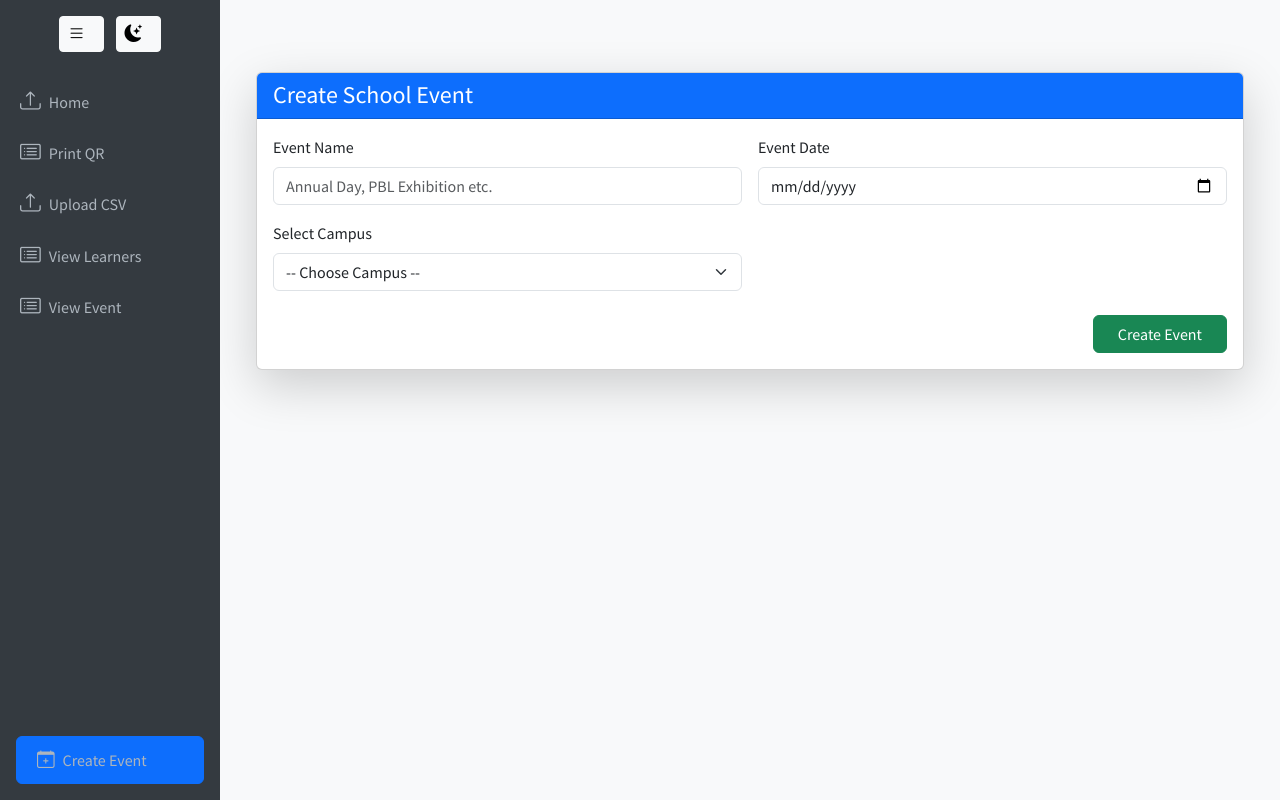
After one commit to ponkaliraj26/greenvalley_quickpass, a Flask app: page /register_event in a window 1280 px wide. The commit adds this page. Run offline with Flask 3, Linux system fonts and the light colour scheme.

Commit message:
Checkpoint before assistant change: Add event management features such as event creation and attendance tracking
Implements event registration, display, and attendance marking using pyqrcode, SQLite, and new templates.

Replit-Commit-Author: Assistant

```diff
--- a/app.py
+++ b/app.py
@@ -4,7 +4,8 @@ import sqlite3
 import secrets
 import io
 import os
-import qrcode
+import pyqrcode
+import png
 
 app = Flask(__name__)
 print(secrets.token_hex(16))
@@ -32,6 +33,21 @@ def print():
     return render_template('print.html')
 
 
+@app.route('/register_event')
+def register_event():
+    return render_template('register_event.html')
+
+
+@app.route('/view_event')
+def view_event():
+    return render_template('view_event.html')
+
+
+@app.route('/mark_attendance')
+def mark_attendance():
+    return render_template('mark_attendance.html')
+
+
 @app.route('/upload', methods=['POST'])
 def upload():
     file = request.files['csvfile']
@@ -47,12 +63,12 @@ def upload():
         name = row['name']
         grade = row['grade']
 
-        # 🧾 QR code data
+        # 🧾 QR code data (Google search link with name)
         qr_data = f"https://www.google.com/search?q={name.replace(' ', '+')}"
-        qr_img = qrcode.make(qr_data)
+        qr = pyqrcode.create(qr_data)
         qr_filename = f"{learner_id}.png"
         qr_path = os.path.join(UPLOAD_FOLDER, qr_filename)
-        qr_img.save(qr_path)
+        qr.png(qr_path, scale=6)
 
         # 📥 Insert into DB
         with sqlite3.connect("app.db") as conn:
@@ -67,7 +83,18 @@ def upload():
 
 @app.route('/view')
 def view_data():
-    return render_template('view.html', learners=learner_data)
+    conn = sqlite3.connect('app.db')
+    conn.row_factory = sqlite3.Row  # allows dictionary-style access
+    cursor = conn.cursor()
+
+    cursor.execute("SELECT * FROM learners")
+    rows = cursor.fetchall()
+    conn.close()
+
+    learners = [dict(row)
+                for row in rows]  # convert sqlite rows to list of dicts
+
+    return render_template('view.html', learners=learners)
 
 
 if __name__ == "__main__":
--- a/templates/base.html
+++ b/templates/base.html
@@ -27,12 +27,31 @@
         <i class="bi bi-moon-stars-fill" id="themeIcon"></i>
       </button>
     </div>
+    <a href="{{ url_for('admin') }}" class="nav-link {% if request.endpoint == 'admin' %}active{% endif %}">
+      <i class="bi bi-upload me-2"></i><span class="link-text">Home</span>
+    </a>
+    <a href="{{ url_for('print') }}" class="nav-link {% if request.endpoint == 'print' %}active{% endif %}">
+      <i class="bi bi-card-list me-2"></i><span class="link-text">Print QR</span>
+    </a>
+
     <a href="{{ url_for('form') }}" class="nav-link {% if request.endpoint == 'form' %}active{% endif %}">
       <i class="bi bi-upload me-2"></i><span class="link-text">Upload CSV</span>
     </a>
     <a href="{{ url_for('view_data') }}" class="nav-link {% if request.endpoint == 'view_data' %}active{% endif %}">
       <i class="bi bi-card-list me-2"></i><span class="link-text">View Learners</span>
     </a>
+
+    <a href="{{ url_for('view_event') }}" class="nav-link {% if request.endpoint == 'view_event' %}active{% endif %}">
+      <i class="bi bi-card-list me-2"></i><span class="link-text">View Event</span>
+    </a>
+
+    <!-- 🔵 Create Event Button at Bottom -->
+    <div class="mt-auto p-3">
+      <a href="{{ url_for('register_event') }}" class="btn btn-primary w-100">
+        <i class="bi bi-calendar-plus me-2"></i>Create Event
+      </a>
+    </div>
+
   </div>
 
   <!-- Main Content -->
--- /dev/null
+++ b/templates/register_event.html
@@ -0,0 +1,114 @@
+{% extends "base.html" %}
+{% block title %}Create New Event{% endblock %}
+
+{% block content %}
+<div class="container my-5">
+  <div class="card shadow-lg">
+    <div class="card-header bg-primary text-white">
+      <h4 class="mb-0">Create School Event</h4>
+    </div>
+    <div class="card-body">
+      <form action="/create_event" method="POST">
+        <div class="row g-3">
+          <!-- Event Name -->
+          <div class="col-md-6">
+            <label for="event_name" class="form-label">Event Name</label>
+            <input type="text" name="event_name" id="event_name" class="form-control" required placeholder="Annual Day, PBL Exhibition etc.">
+          </div>
+
+          <!-- Event Date -->
+          <div class="col-md-6">
+            <label for="event_date" class="form-label">Event Date</label>
+            <input type="date" name="event_date" id="event_date" class="form-control" required>
+          </div>
+
+          <!-- Campus Selection -->
+          <div class="col-md-6">
+            <label for="campus" class="form-label">Select Campus</label>
+            <select name="campus" id="campus" class="form-select" required>
+              <option value="" disabled selected>-- Choose Campus --</option>
+              <option value="peyad">Peyad</option>
+              <option value="city1">City Campus 1</option>
+              <option value="city2">City Campus 2</option>
+              <option value="city3">City Campus 3</option>
+              <option value="city4">City Campus 4</option>
+            </select>
+          </div>
+
+          <!-- Department Selection (Only for Peyad) -->
+          <div class="col-md-6" id="departmentWrapper">
+            <label for="department" class="form-label">Select Department</label>
+            <select name="department" id="department" class="form-select">
+              <option value="" disabled selected>-- Choose Department --</option>
+            </select>
+          </div>
+
+          <!-- Community Selection (Only for Peyad + iDiscover) -->
+          <div class="col-md-6" id="communityWrapper">
+            <label for="community" class="form-label">Select Community</label>
+            <select name="community" id="community" class="form-select" multiple>
+              <option value="Community 1">Community 1</option>
+              <option value="Community 2">Community 2</option>
+            </select>
+            <small class="text-muted">Hold Ctrl (Windows) or Cmd (Mac) to select multiple.</small>
+          </div>
+
+        </div>
+
+        <!-- Submit Button -->
+        <div class="text-end mt-4">
+          <button type="submit" class="btn btn-success px-4">Create Event</button>
+        </div>
+      </form>
+    </div>
+  </div>
+</div>
+
+<!-- Script Block -->
+<script>
+  const campusSelect = document.getElementById('campus');
+  const departmentSelect = document.getElementById('department');
+  const departmentWrapper = document.getElementById('departmentWrapper');
+  const communityWrapper = document.getElementById('communityWrapper');
+  const eventDateInput = document.getElementById('event_date');
+
+  // Restrict date to today or future
+  const today = new Date().toISOString().split('T')[0];
+  eventDateInput.setAttribute('min', today);
+
+  // Hide department/community by default
+  departmentWrapper.style.display = 'none';
+  communityWrapper.style.display = 'none';
+
+  const departmentsByCampus = {
+    peyad: ['iPlay', 'iDiscover', 'iLead']
+  };
+
+  campusSelect.addEventListener('change', function () {
+    const selectedCampus = this.value;
+    if (selectedCampus === 'peyad') {
+      departmentWrapper.style.display = 'block';
+      departmentSelect.innerHTML = '<option value="" disabled selected>-- Choose Department --</option>';
+      departmentsByCampus.peyad.forEach(dep => {
+        const opt = document.createElement('option');
+        opt.value = dep;
+        opt.textContent = dep;
+        departmentSelect.appendChild(opt);
+      });
+    } else {
+      departmentWrapper.style.display = 'none';
+      communityWrapper.style.display = 'none';
+    }
+  });
+
+  departmentSelect.addEventListener('change', function () {
+    const selectedCampus = campusSelect.value;
+    const selectedDepartment = this.value;
+    if (selectedCampus === 'peyad' && selectedDepartment === 'iDiscover') {
+      communityWrapper.style.display = 'block';
+    } else {
+      communityWrapper.style.display = 'none';
+    }
+  });
+</script>
+{% endblock %}
```
Also changed, not shown: templates/mark_attendance.html (added, +75 -0 lines), templates/view_event.html (added, +60 -0 lines), test.py (+5 -4 lines), static/qrcodes/1.png (added), static/qrcodes/2.png (added).
